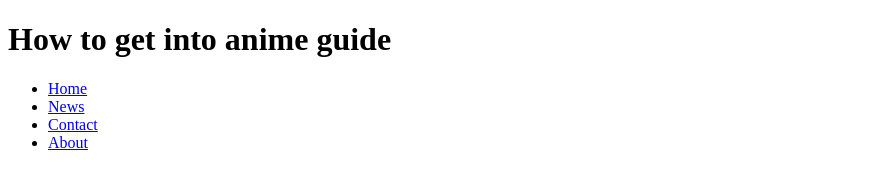
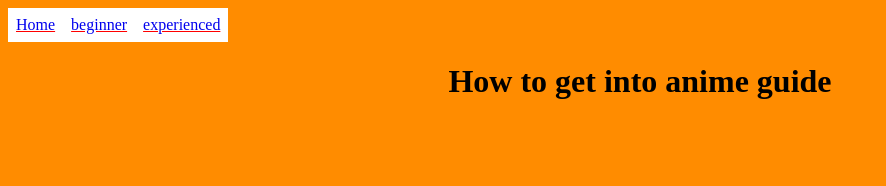
Before and after one commit to solaimons/CSS-choice-project, a plain HTML site: page index.html in a window 1280 px wide. Shown: the whole page, without its empty margins (0-886 px from the left). Drawn offline with Linux system fonts and the light colour scheme.

Commit message:
added color and centered my text and made a horizontal nav bar

```diff
--- a/index.html
+++ b/index.html
@@ -3,15 +3,24 @@
   <head>
     <meta charset="utf-8">
     <title>getting into anime</title>
+<link rel="stylesheet" href="style.css">
   </head>
   <body>
-<h1>How to get into anime guide </h1>
-<ul class="navbar">
-  <li><a href="default.asp">Home</a></li>
-  <li><a href="news.asp">News</a></li>
-  <li><a href="contact.asp">Contact</a></li>
-  <li><a href="about.asp">About</a></li>
-</ul>
+
+
+
+    <ul>
+      <li><a href="#home">Home</a></li>
+      <li><a href="#page1 ">beginner</a></li>
+      <li><a href="#page2 ">experienced</a></li>
+    </ul>
+
+
+
+
+<h1> How to get into anime guide </h1>
+
+
 
 
 
--- a/style.css
+++ b/style.css
@@ -1,3 +1,27 @@
-.navbar{
+ul {
+  list-style-type: none;
+  margin: 0;
+  padding: 0;
+  overflow: hidden;
+    border color: red
+}
+
+li {
+  float: left;
+}
+
+li a {
+  display: block;
+  padding: 8px;
+  background-color: white;
+  text-decoration-color: red;
+
+
+}
+body {
+background-color:  darkorange
+}
+
+h1 {
   text-align: center;
 }
```
